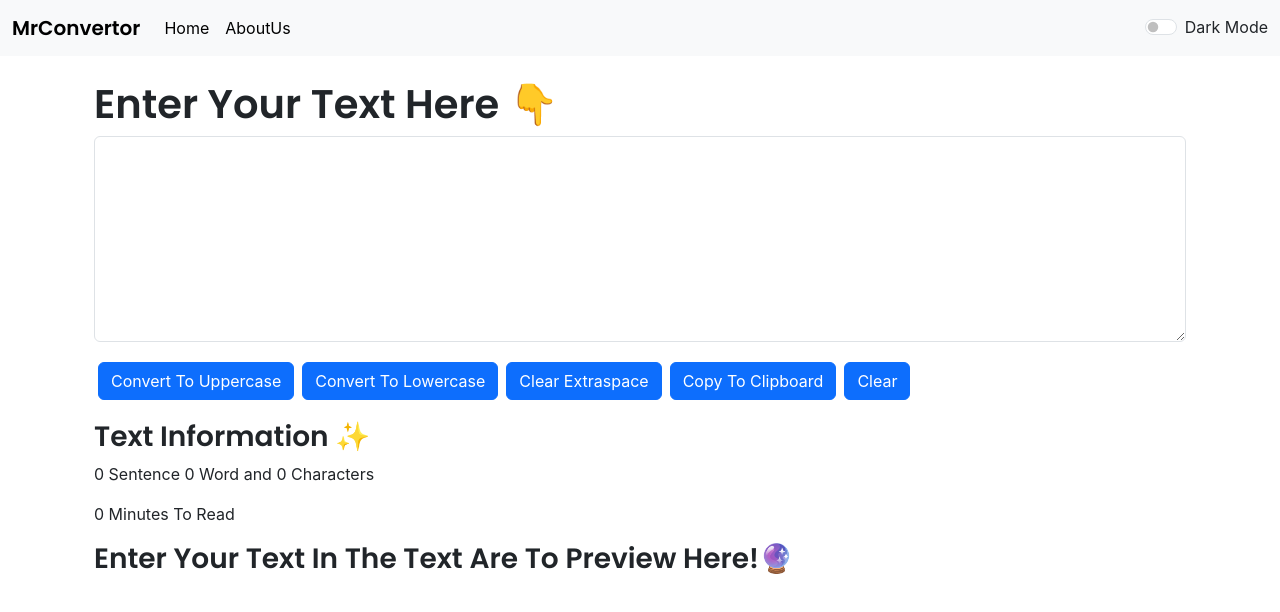
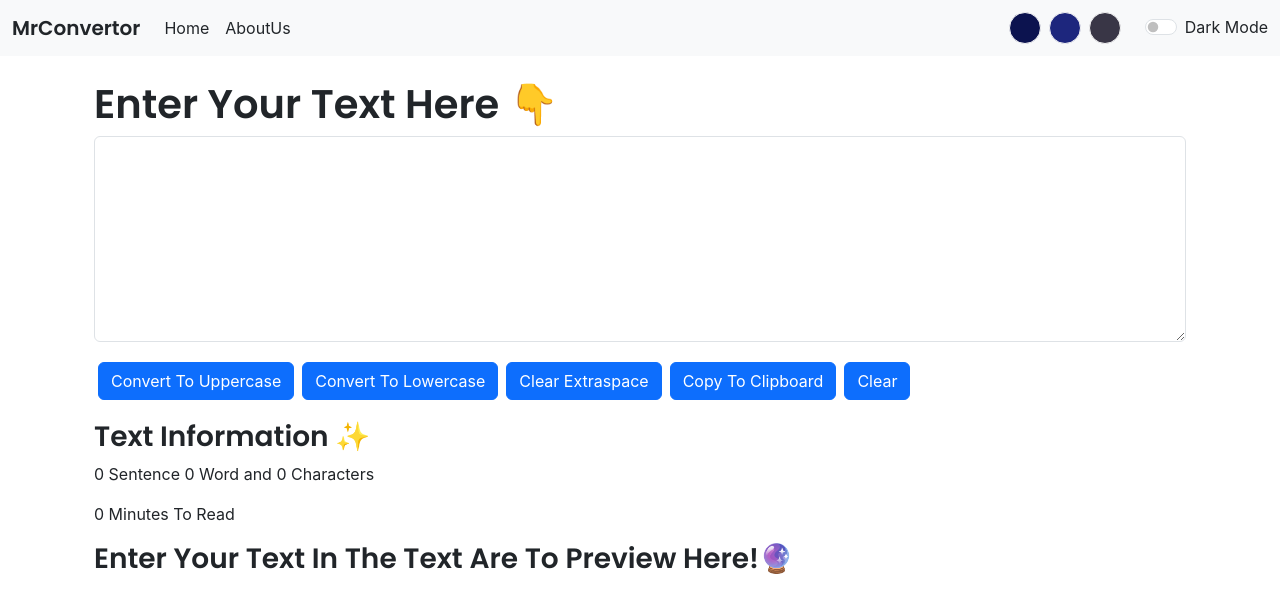
Before and after one commit to Shubham1322c/MrConvertor, a React (Create React App) app: page / in a window 1280 px wide. Shown: the top 612 px of the page. Built offline with nearby package versions, Linux system fonts and the light colour scheme.

Commit message:
added dark mode

```diff
--- a/src/App.js
+++ b/src/App.js
@@ -1,31 +1,72 @@
 import "./App.css";
 import Navbar from "./components/Navbar";
 import TextForm from "./components/TextForm";
+import Alert from "./components/Alert";
 import propTypes from "prop-types";
 import React , { useState } from 'react';
 
 
-function App() {
+function App(props) {
 const [mode, setMode] = useState('light');
+const [alert, setalert] = useState(null);
+
+
+const toggleAlert = (message, type) => {
+  setalert({
+    message : message,
+    type: type
+  });
+  setTimeout(() => {
+    setalert(null);
+  }, 1000);
+}
 
 const toggleMode = () => {
   if(mode === "light"){
     setMode('dark');
-    document.body.style.backgroundColor = "black"
+    document.body.style.backgroundColor = "black";
+
+    toggleAlert("Dark Mode Is Enabled","success")
+
   }else{
     setMode('light');
     document.body.style.backgroundColor = "white"
+    toggleAlert("Light Mode Is Enabled","success")
   }
 
+}
+
+const chooseMode = () => {
+
+      document.body.style.backgroundColor = "#0C134F";
+      console.log(document.getElementById("colorBtn1"));
+      document.getElementsByClassName("Info").style = "color : #D4ADFC;";
+     setMode("midnight");
+
+}
+const chooseMode2 = () => {
+
+    console.log(document.getElementById("colorBtn2"));
+    document.body.style.backgroundColor = "#1D267D";
+    document.getElementsByClassName("Info").style = "color : #D4ADFC;";
+    setMode("midnight");
+}
+
+const chooseMode3 = () => {
+
+    document.body.style.backgroundColor = "#393646";
+    console.log(document.getElementById("colorBtn3"));
+    document.getElementsByClassName("Info").style = "color : #D4ADFC;";
+    setMode("midnight");
 }
 
   return (
     <>
 
-    <Navbar mode={mode} toggleMode={toggleMode}/>
-
+    <Navbar mode={mode} toggleMode={toggleMode} alert={toggleAlert} chooseMode={chooseMode} chooseMode2={chooseMode2} chooseMode3={chooseMode3} />
+    <Alert alert={alert}/>
     <div className="container">
-      <TextForm mode={mode} toggleMode={toggleMode}/>
+      <TextForm mode={mode} toggleMode={toggleMode} alert={toggleAlert}/>
     </div>
 
     </>
--- /dev/null
+++ b/src/Style/Navbar.css
@@ -0,0 +1,15 @@
+.colorBtn{
+    border-radius: 100%;
+    padding: 15px;
+    border: 1px solid whitesmoke;
+}
+
+#colorBtn1{
+    background-color: #0C134F;
+}
+#colorBtn2{
+    background-color: #1D267D;
+}
+#colorBtn3{
+    background-color: #393646;
+}
--- /dev/null
+++ b/src/components/Alert.js
@@ -0,0 +1,15 @@
+import React from 'react'
+
+export default function Alert(props) {
+  const Captalize = (word) => {
+    let lower = word.toLowerCase();
+    return lower.charAt(0).toUpperCase() + lower.slice(1);
+  }
+  return (
+    props.alert && <div>
+      <div class={`alert alert-${props.alert.type}`} role="alert">
+        <strong>{Captalize(props.alert.type)}</strong>: {props.alert.message}
+    </div>
+    </div>
+  )
+}
--- a/src/components/Navbar.js
+++ b/src/components/Navbar.js
@@ -1,49 +1,38 @@
 import React from 'react'
+import "../Style/Navbar.css"
 
 export default function Navbar(props) {
 
-  // const handleMode = () => {
-  //   var btn = document.getElementById("mode").innerHTML;
-  //   console.log(btn);
-  //   if(btn === "Dark Mode"){
-  //     document.getElementById("mode").innerHTML = "Light Mode";
-  //     document.getElementById("mode").className = "btn btn-light mx-4 me-3";
-  //     document.getElementById("nav").className = "navbar-expand-lg bg-body-tertiary navbar bg-dark border-bottom border-body";
-  //     document.getElementById("nav").setAttribute('data-bs-theme',"dark");
-  //     document.body.style = `background-color:#353740; color: whitesmoke;`;
-  //   }else if(btn === "Light Mode"){
-  //     document.getElementById("mode").innerHTML = "Dark Mode";
-  //     document.getElementById("mode").className = "btn btn-dark mx-4 me-3";
-  //     document.getElementById("nav").className = "navbar-expand-lg bg-body-tertiary navbar navbar-light bg-light";
-  //     document.getElementById("nav").setAttribute('data-bs-theme',"light");
-  //     document.body.style = `background-color: #f8f9fc; color: #353740;`;
-  //   }
-  // }
   return (
     <>
 
     <nav className={`navbar navbar-expand-lg navbar-${props.mode} bg-${props.mode}`} id="nav">
     <div className="container-fluid" >
-      <a className="navbar-brand" href="/">{props.title}</a>
+      <a className={`navbar-brand text-${props.mode==='light'?'dark':'light'}`} href="/">{props.title}</a>
       <button className="navbar-toggler" type="button" data-bs-toggle="collapse" data-bs-target="#navbarSupportedContent" aria-controls="navbarSupportedContent" aria-expanded="false" aria-label="Toggle navigation">
         <span className="navbar-toggler-icon"></span>
       </button>
       <div className="collapse navbar-collapse" id="navbarSupportedContent">
         <ul className="navbar-nav me-auto mb-2 mb-lg-0">
           <li className="nav-item">
-            <a className="nav-link active" aria-current="page" href="/">{props.home}</a>
+            <a className={`nav-link active text-${props.mode==='light'?'dark':'light'}`} aria-current="page" href="/">{props.home}</a>
           </li>
-          <li className="nav-item">
-            <a className="nav-link active" href="/">{props.about}</a>
+          <li className={`nav-item `}>
+            <a className={`nav-link active text-${props.mode==='light'?'dark':'light'}`} href="/">{props.about}</a>
           </li>
 
 
         </ul>
+
+          <button className='colorBtn mx-1' id='colorBtn1' onClick={props.chooseMode}></button>
+          <button className='colorBtn mx-1' id='colorBtn2' onClick={props.chooseMode2}></button>
+          <button className='colorBtn me-4 mx-1' id='colorBtn3' onClick={props.chooseMode3}></button>
+
         <div className={`form-check form-switch text-${props.mode==='light'?'dark':'light'}`}>
           <input className="form-check-input" onClick={props.toggleMode} type="checkbox" role="switch" id="flexSwitchCheckDefault"/>
           <label className="form-check-label" htmlFor="flexSwitchCheckDefault" >{props.mode==='light'?'Dark':'Light'} Mode</label>
         </div>
-          {/* <button className="btn btn-dark mx-4" id="mode" onClick={handleMode}>Dark Mode</button> */}
+
 
       </div>
     </div>
--- a/src/components/TextForm.js
+++ b/src/components/TextForm.js
@@ -6,44 +6,42 @@ export default function TextForm(props) {
   const handleUpbtn = () => {
     let UpText = text.toUpperCase();
     setText(UpText);
+    props.alert("Converted To Uppercase!", "success");
   };
 
   const handleLowbtn = () => {
     let UpText = text.toLowerCase();
     setText(UpText);
+    props.alert("Converted To Lowercase!", "success");
   };
 
   const handleSpace = () => {
     let ClearSpace = text.split(/[ ]+/);
     setText(ClearSpace.join(" "));
+    props.alert("Extra Spaces Cleared!", "success");
+
   };
 
   const handleCopy = () => {
     let text = document.getElementById("myText");
     text.select();
     navigator.clipboard.writeText(text.value);
+    props.alert("Text Copied!", "success");
+
   };
 
   const handleClear = () => {
     let ClearText = "";
     setText(ClearText);
+    props.alert("Text Cleared!", "success");
+
   };
+
+
 
   const handleOnChange = (event) => {
     setText(event.target.value);
   };
-
-  // let bg = document.body.style.cssText === `background-color:rgb(53, 55, 64); color: whitesmoke; `;
-
-  // if(bg){
-  //   document.getElementById("myText").style.cssText = `background-color: #6e6e80;
-  //   outline: none;
-  //   border: none;`;
-
-  // }else if(bg){
-  //   document.body.style = `background-color:#353740; color: whitesmoke;`;
-
-  // }
 
   return (
     <>
@@ -51,12 +49,13 @@ export default function TextForm(props) {
 
 
       <div className={`mb-3 my-4`}>
-        <h1>{props.heading} &#128071;</h1>
+        <h1 className="Info">{props.heading} &#128071;</h1>
         <textarea className="form-control mb-3" id="myText" rows="8" value={text} onChange={handleOnChange}></textarea>
         <button className="btn btn-primary mx-1 my-1" onClick={handleUpbtn}>Convert To Uppercase</button>
         <button className="btn btn-primary mx-1 my-1" onClick={handleLowbtn}>Convert To Lowercase</button>
         <button className="btn btn-primary mx-1 my-1" onClick={handleSpace}>Clear Extraspace</button>
         <button className="btn btn-primary mx-1 my-1" onClick={handleCopy}>Copy To Clipboard</button>
+
         <button className="btn btn-primary mx-1 my-1" onClick={handleClear}>Clear</button>
       </div>
       <div className="Info">
```
Also changed, not shown: 1 other file (tests, documents, lock files or other folders).
